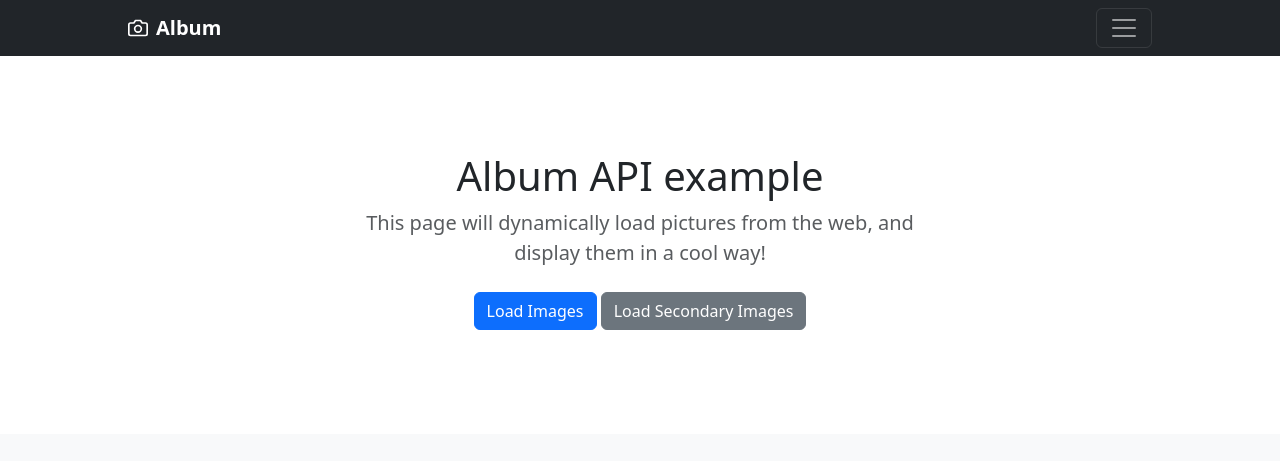
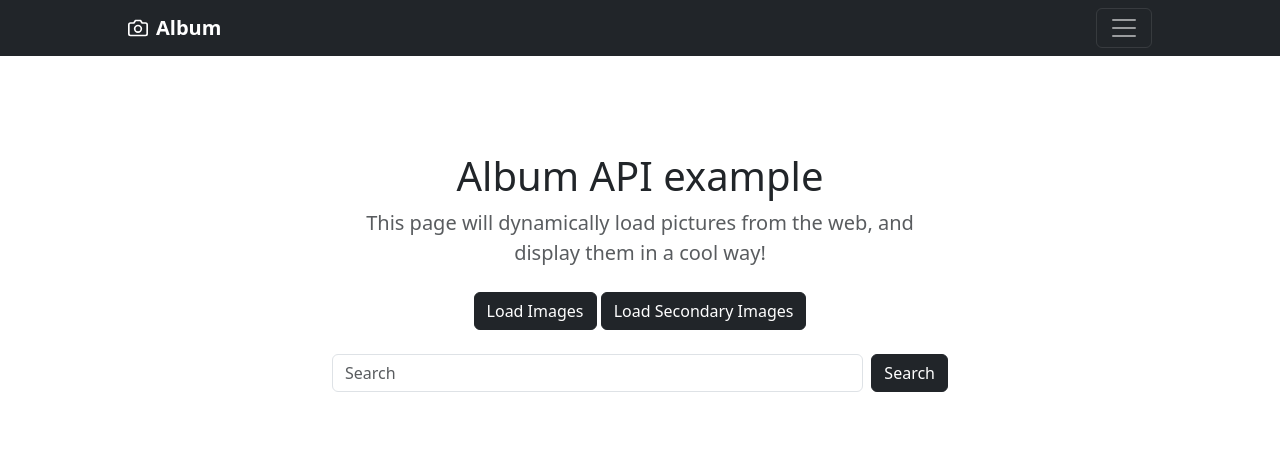
Before and after one commit to Zuricky/U2-W3-D4, a plain HTML site: page index.html in a window 1280 px wide. Shown: the top 461 px of the page. Drawn offline with nearby package versions, Linux system fonts and the light colour scheme.

Commit message:
commit 3

```diff
--- a/assets/js/index.js
+++ b/assets/js/index.js
@@ -1,4 +1,5 @@
 const imageContainer = document.querySelector(".album .container .row");
+const searchForm = document.getElementById("searchForm");
 
 async function fetchImages(query) {
   const resp = await fetch(`https://api.pexels.com/v1/search?query=${query}`, {
--- a/index.html
+++ b/index.html
@@ -74,9 +74,13 @@
             This page will dynamically load pictures from the web, and display them in a cool way!
           </p>
           <p>
-            <a href="#" class="btn btn-primary my-2">Load Images</a>
-            <a href="#" class="btn btn-secondary my-2">Load Secondary Images</a>
+            <a href="#" class="btn btn-dark my-2">Load Images</a>
+            <a href="#" class="btn btn-dark my-2">Load Secondary Images</a>
           </p>
+          <form class="d-flex" role="search">
+            <input class="form-control me-2" type="search" placeholder="Search" aria-label="Search" />
+            <button class="btn btn-dark" type="submit">Search</button>
+          </form>
         </div>
       </section>
       <div class="album py-5 bg-light">
```
